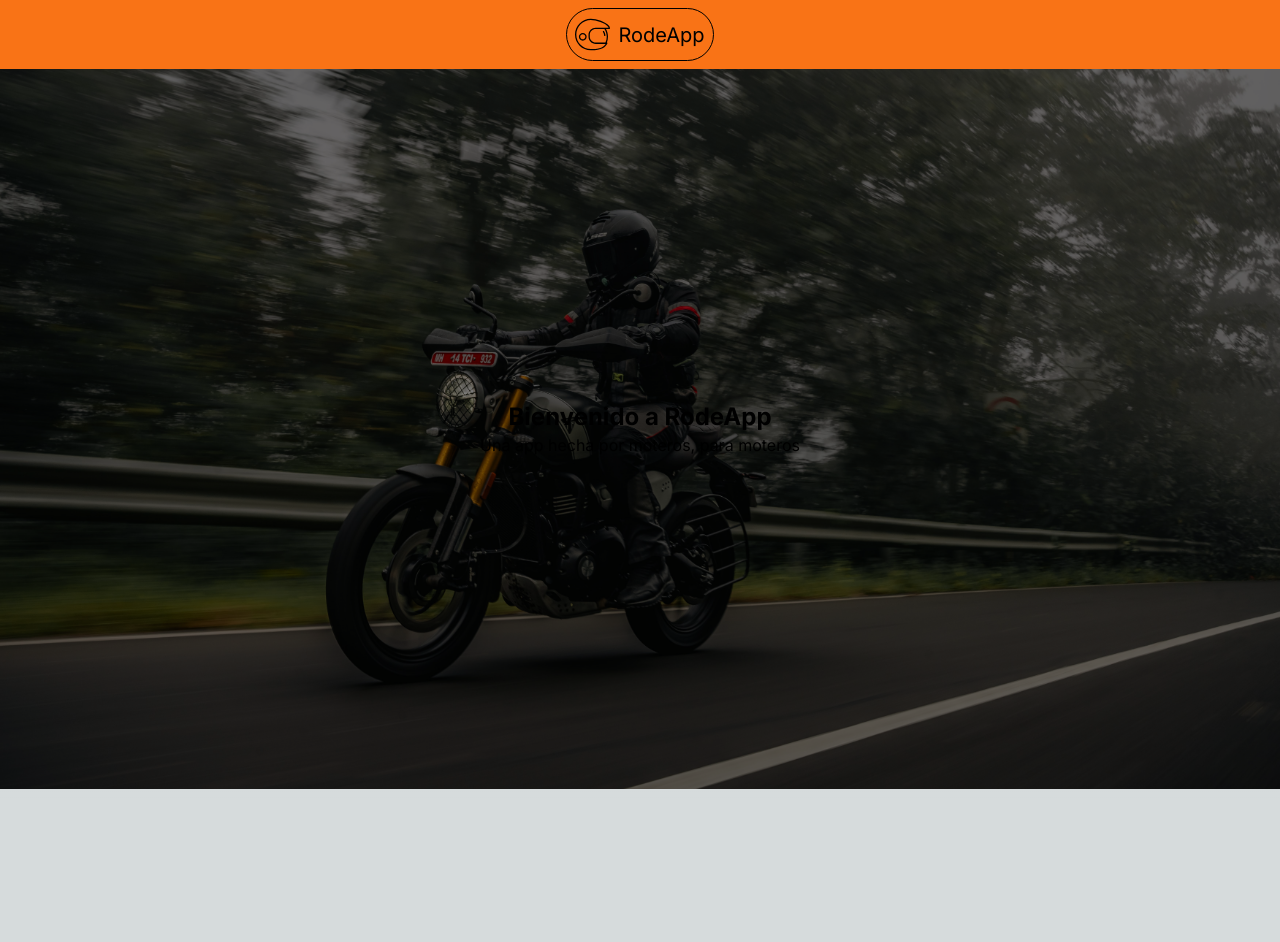
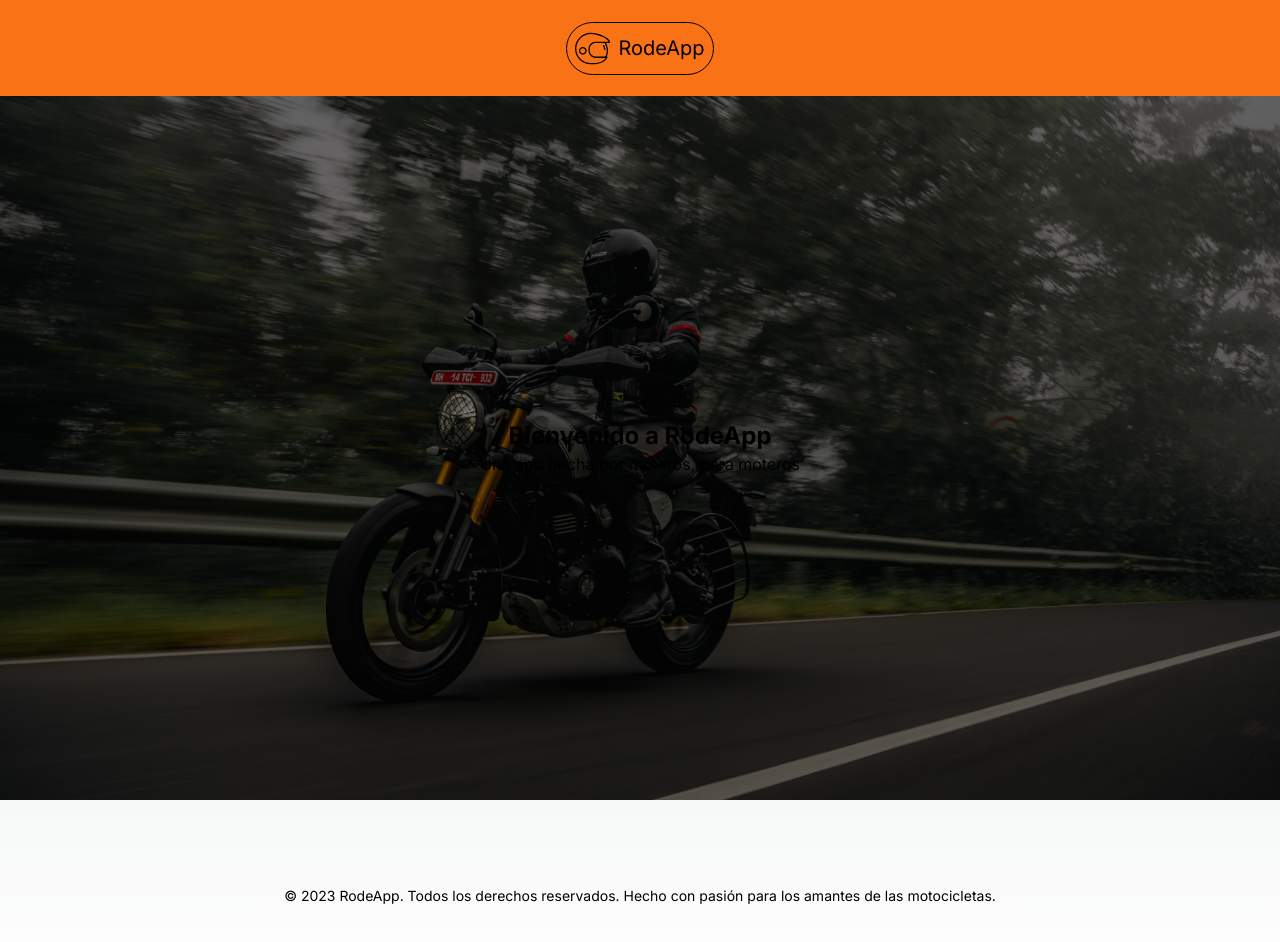
Before and after one commit to PabloMur/RodeApp, a Next.js app: page / in a window 1280 px wide. Shown: the top 942 px of the page. Before the commit the page ends 800 px from the top, so only its background shows below. Built offline with nearby package versions, Linux system fonts and the light colour scheme.

Commit message:
footer basico listo

```diff
--- a/src/app/layout.tsx
+++ b/src/app/layout.tsx
@@ -2,6 +2,7 @@ import type { Metadata } from "next";
 import { Inter } from "next/font/google";
 import "./globals.css";
 import Navbar from "@/components/Navbar";
+import Footer from "@/components/Footer";
 
 const inter = Inter({ subsets: ["latin"] });
 
@@ -21,6 +22,7 @@ export default function RootLayout({
       <body className={inter.className}>
         <Navbar></Navbar>
         {children}
+        <Footer></Footer>
       </body>
     </html>
   );
--- a/src/app/page.tsx
+++ b/src/app/page.tsx
@@ -2,7 +2,7 @@ import css from "@/styles/home.module.css";
 export default function Home() {
   return (
     <div
-      className={`${css.mainContainer} flex flex-col justify-center items-center min-h-[90vh] w-full bg-white flex-grow relative`}
+      className={`${css.mainContainer} flex flex-col justify-center items-center min-h-[88vh] w-full bg-white flex-grow relative`}
     >
       <h1 className="text-2xl font-bold z-10">Bienvenido a RodeApp</h1>
       <h3 className="z-20">Una app hecha por moteros, para moteros</h3>
--- /dev/null
+++ b/src/components/Footer.tsx
@@ -0,0 +1,10 @@
+export default function Footer() {
+  return (
+    <footer className="h-48 flex justify-center items-center">
+      <p className="text-center p-2 text-sm">
+        © 2023 RodeApp. Todos los derechos reservados. Hecho con pasión para los
+        amantes de las motocicletas.
+      </p>
+    </footer>
+  );
+}
--- a/src/components/Navbar.tsx
+++ b/src/components/Navbar.tsx
@@ -1,7 +1,7 @@
 import Logo from "./ui/Logo";
 export default function Navbar() {
   return (
-    <nav className="bg-orange-500  w-full flex justify-center items-center p-2">
+    <nav className="bg-orange-500  w-full flex justify-center items-center p-2 h-[12vh]">
       <Logo></Logo>
     </nav>
   );
```
